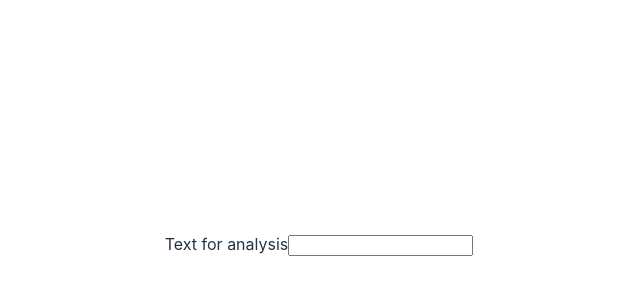
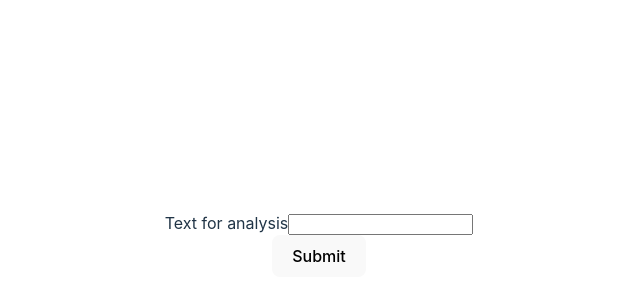
Before and after one commit to adamsprain/SentimentAnalysis, a React (Vite) app in the folder SentimentAnalysis/: page / in a window 1280 px wide. Shown: the part 156-456 px from the top of the page, without its empty margins (321-961 px from the left). Built offline with nearby package versions, Linux system fonts and the light colour scheme.

Commit message:
Handler for Text submission

```diff
--- a/SentimentAnalysis/src/components/SentimentApp.jsx
+++ b/SentimentAnalysis/src/components/SentimentApp.jsx
@@ -1,13 +1,32 @@
 import React, { useState } from 'react'
 import Form from 'react-bootstrap/Form'
 import Button from 'react-bootstrap/Button'
+
+
+
+
+
 function SentimentApp(props) {
     const [text, setText] = useState("")
+
+    async function handleSubmit() {
+        if (text === "") {
+            alert("You must provide text for analysis!")
+        } else {
+            fetch("127.0.0.1:8000/prediction?text=" + text)
+            .then(res => res.json())
+            .then(res => print(res['prediction']))
+        }
+    }
+
     return (
+    <>
     <Form>
         <Form.Label htmlFor='text'>Text for analysis</Form.Label>
         <Form.Control id='text' value={text} onChange={e => setText(e.target.value)}/>
     </Form>
+    <Button onClick={() => handleSubmit()}>Submit</Button>
+    </>
     )
 }
 
```
